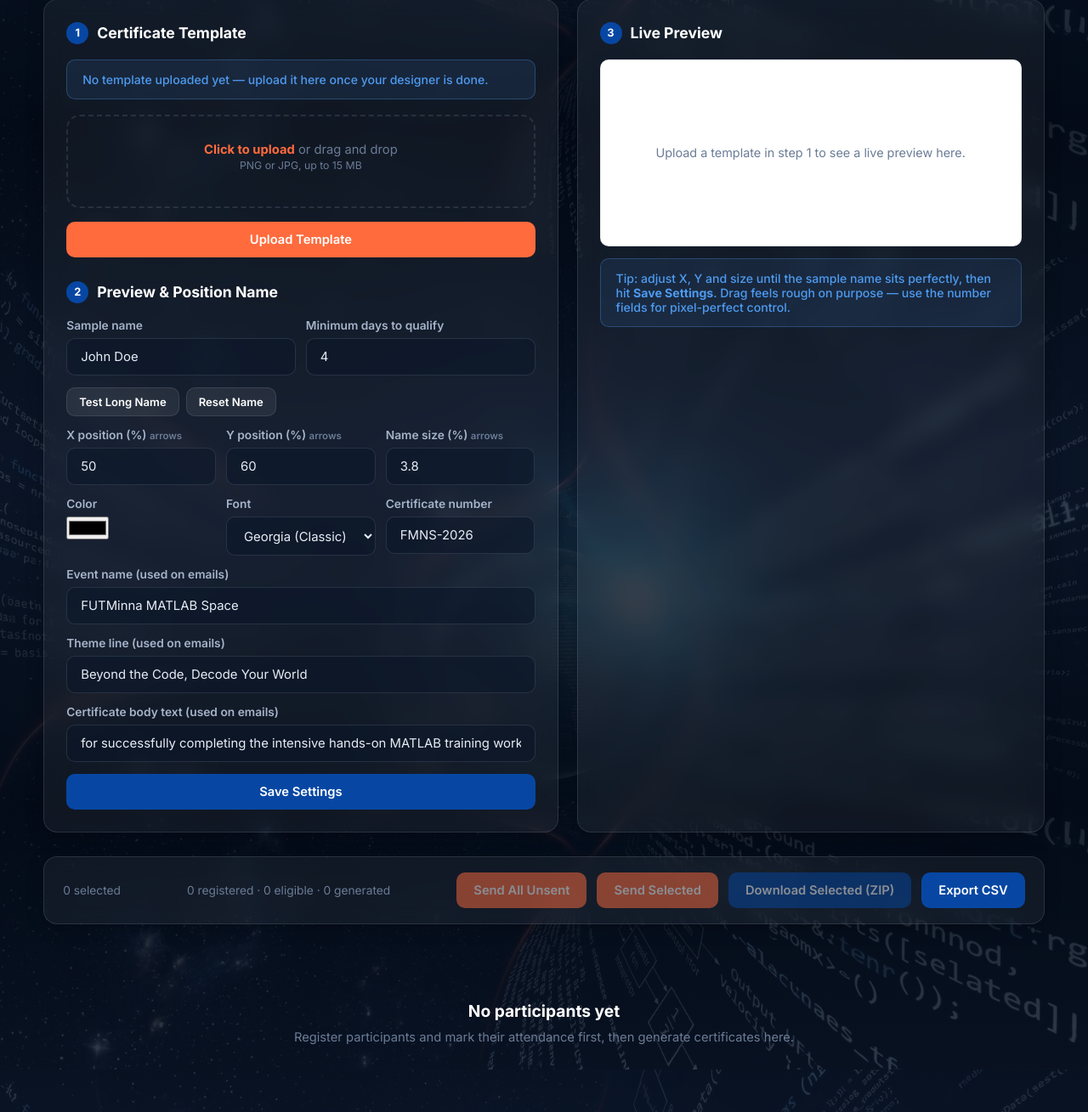
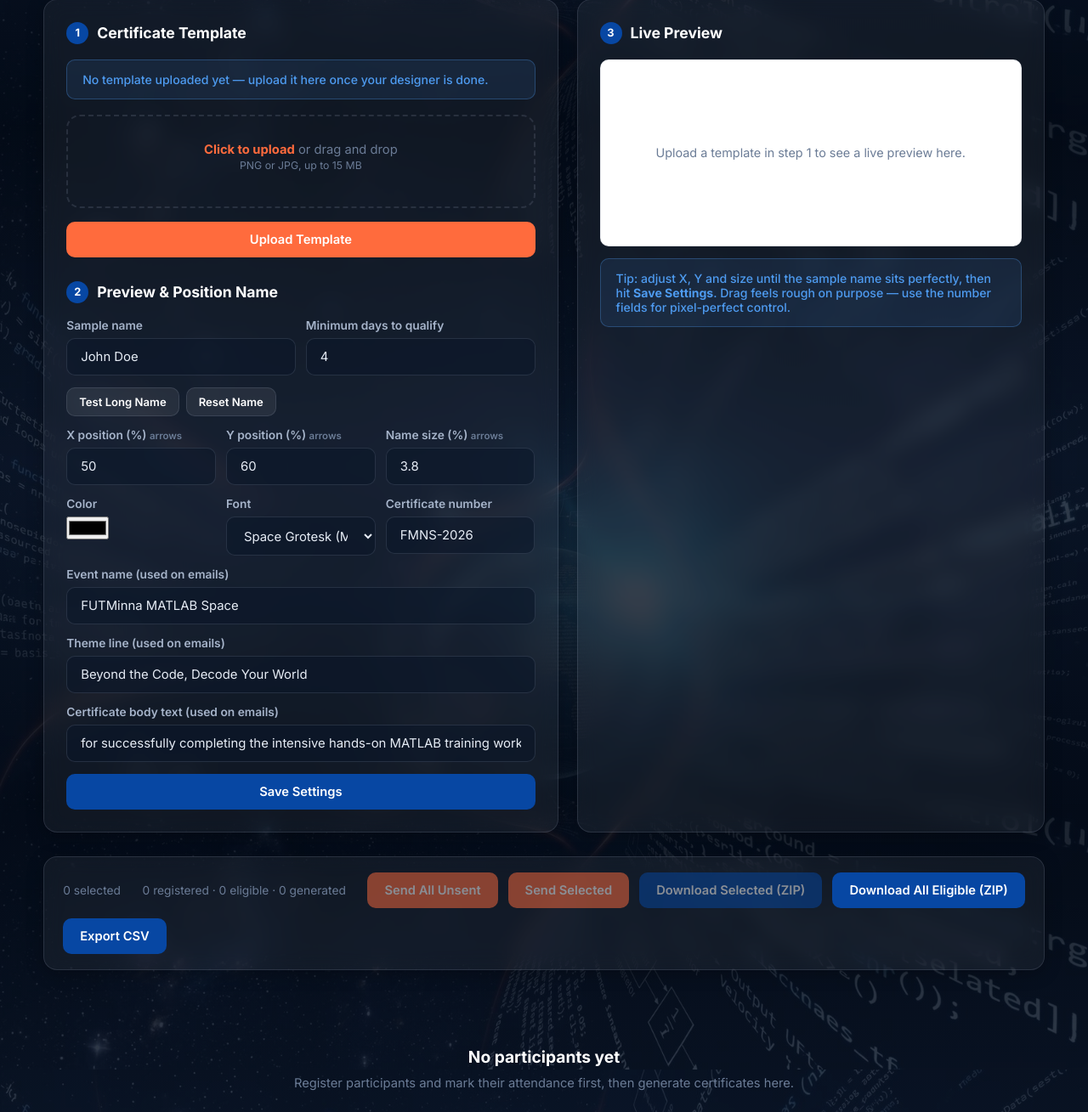
Before and after one commit to debugAyo/matlab_base_bootcamp, a Flask app: page /admin/certificates in a window 1280 px wide. Shown: the part 653-1962 px from the top of the page at 85% size. Run offline with Flask 3, Linux system fonts and the light colour scheme; the visitor is signed in with stand-in values (Sample User, id 1); data that the repository does not hold is empty; some libraries are stand-ins or nearby versions.

Commit message:
some changes

```diff
--- a/certificates.py
+++ b/certificates.py
@@ -15,6 +15,7 @@ FONTS = {
     "times": os.path.join(FONT_DIR, "times.ttf"),
     "arial": os.path.join(FONT_DIR, "arial.ttf"),
     "arial_bold": os.path.join(FONT_DIR, "arialbd.ttf"),
+    "space_grotesk": os.path.join(FONT_DIR, "SpaceGrotesk-Medium.ttf"),
 }
 
 CERT_SETTINGS_DEFAULTS = {
@@ -23,7 +24,7 @@ CERT_SETTINGS_DEFAULTS = {
     "cert_name_y": "60",
     "cert_name_size": "3.8",
     "cert_name_color": "000000",
-    "cert_font": "georgia",
+    "cert_font": "space_grotesk",
     "cert_event_name": "FUTMinna MATLAB Space",
     "cert_theme": "Beyond the Code, Decode Your World",
     "cert_number_prefix": "FMNS-2026",
--- a/templates/admin_certificates.html
+++ b/templates/admin_certificates.html
@@ -393,6 +393,7 @@ tbody tr:hover { background: rgba(59,130,214,0.14); }
             <option value="times" {% if settings.cert_font == 'times' %}selected{% endif %}>Times New Roman</option>
             <option value="arial" {% if settings.cert_font == 'arial' %}selected{% endif %}>Arial</option>
             <option value="arial_bold" {% if settings.cert_font == 'arial_bold' %}selected{% endif %}>Arial (Bold)</option>
+            <option value="space_grotesk" {% if settings.cert_font == 'space_grotesk' %}selected{% endif %}>Space Grotesk (Medium)</option>
           </select>
         </div>
         <div class="form-group">
@@ -439,6 +440,7 @@ tbody tr:hover { background: rgba(59,130,214,0.14); }
     <button class="btn btn-teal" id="sendAllBtn" onclick="sendAll()" {% if not smtp_ok or generated_count == 0 %}disabled{% endif %}>Send All Unsent</button>
     <button class="btn btn-teal" id="sendSelectedBtn" onclick="sendSelected()" disabled>Send Selected</button>
     <button class="btn btn-blue" id="downloadSelectedBtn" onclick="downloadSelected()" disabled>Download Selected (ZIP)</button>
+    <button class="btn btn-blue" id="downloadAllBtn" onclick="downloadAllEligible()">Download All Eligible (ZIP)</button>
     <a class="btn btn-blue" href="/admin/certificates/export">Export CSV</a>
     {% if has_template %}
     <button class="btn btn-ghost" onclick="openReviewMode()">Review Certs</button>
@@ -951,6 +953,41 @@ function downloadSelected() {
   .catch(e => showToast(e.message || 'Download failed', 'error'));
 }
 
+function downloadAllEligible() {
+  if (isBusy) return;
+  isBusy = true;
+  const btn = document.getElementById('downloadAllBtn');
+  btn.disabled = true; btn.textContent = 'Preparing...';
+  fetch('/admin/certificates/eligible')
+    .then(r => r.json())
+    .then(list => {
+      const ids = list.filter(p => p.eligible).map(p => p.registration_id);
+      if (ids.length === 0) {
+        showToast('No eligible participants.', 'error');
+        isBusy = false; btn.disabled = false; btn.textContent = 'Download All Eligible (ZIP)';
+        return;
+      }
+      showToast('Preparing ZIP for ' + ids.length + ' certificates...', 'success');
+      return fetch('/admin/certificates/download-bulk', {
+        method: 'POST',
+        headers: {'Content-Type': 'application/json'},
+        body: JSON.stringify({ids: ids})
+      }).then(r => {
+        if (!r.ok) return r.json().then(d => { throw new Error(d.error || 'Download failed'); });
+        return r.blob();
+      }).then(blob => {
+        const url = URL.createObjectURL(blob);
+        const a = document.createElement('a');
+        a.href = url; a.download = 'all_certificates.zip';
+        document.body.appendChild(a); a.click(); a.remove();
+        URL.revokeObjectURL(url);
+        showToast('Downloaded ' + ids.length + ' certificates!', 'success');
+      });
+    })
+    .catch(e => showToast(e.message || 'Download failed', 'error'))
+    .finally(() => { isBusy = false; btn.disabled = false; btn.textContent = 'Download All Eligible (ZIP)'; });
+}
+
 function sendSelected() {
   const ids = getSelectedIds();
   if (ids.length === 0) return;
```
Also changed, not shown: fonts/SpaceGrotesk-Medium.ttf (added).
